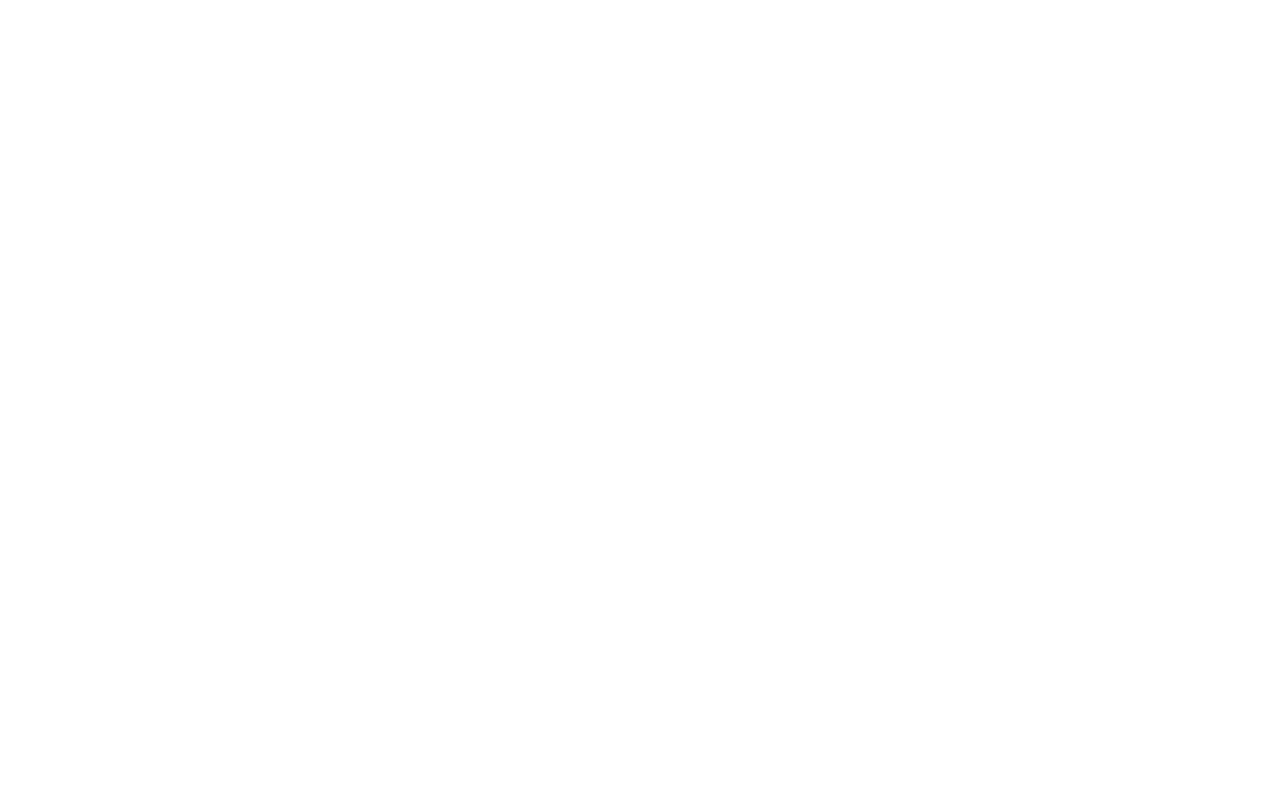
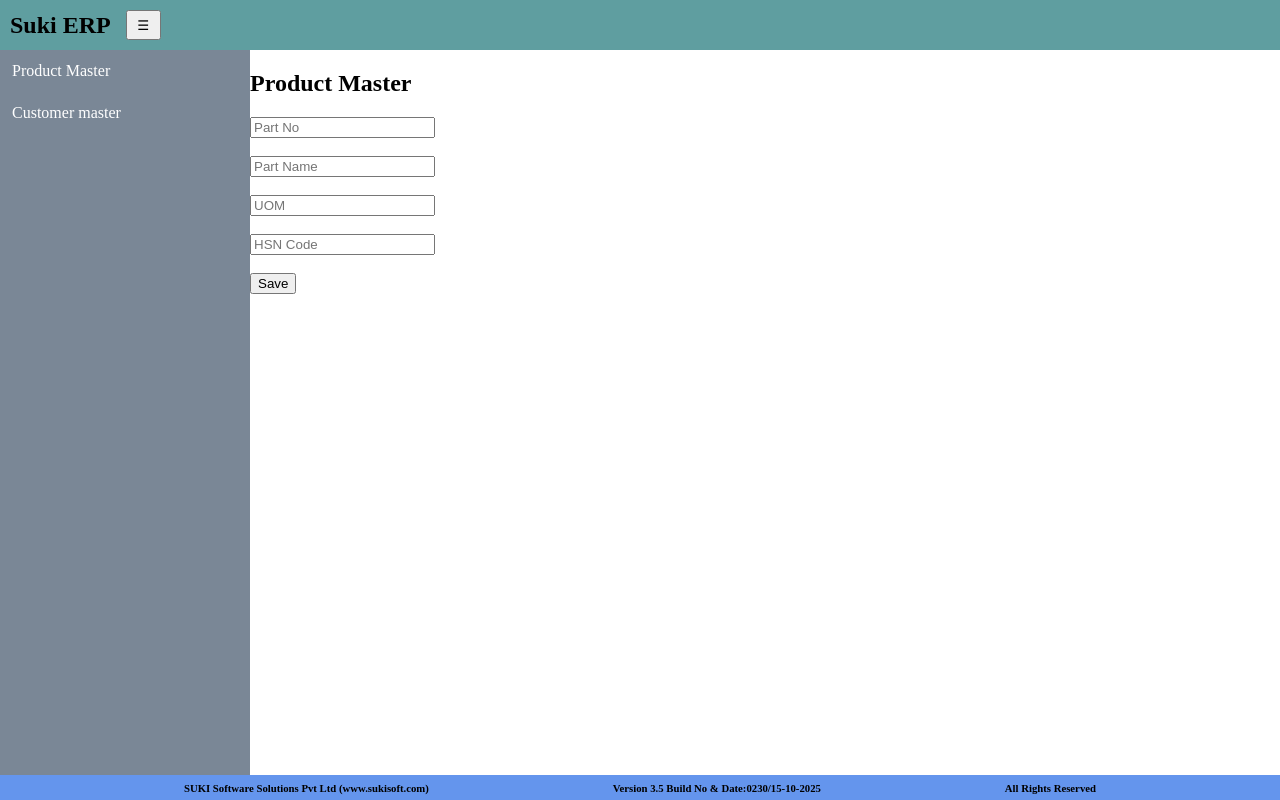
Before and after one commit to gnanasekaranvelusamyp/practice-app-new, an Angular app: page /home/product in a window 1280 px wide. Before the commit this address led to /. Built offline with nearby package versions, Linux system fonts and the light colour scheme.

Commit message:
sidebar and pages correct

```diff
--- a/src/app/app.routes.ts
+++ b/src/app/app.routes.ts
@@ -2,6 +2,7 @@
 import { LoginComponent } from './pages/login/login.component';
 import { LayoutComponent } from './layout/layout.component';
 import { CustomerComponent } from './pages/customer/customer.component';
+import { ProductComponent } from './pages/product/product.component';
 
 export const routes: Routes = [
     { path: '', component: LoginComponent },
@@ -12,6 +13,11 @@
             {
                 path: 'customer',
                 component: CustomerComponent
+            },
+
+            {
+                path:'product',
+                component:ProductComponent
             }
 
         ]
--- a/src/app/layout/layout.component.html
+++ b/src/app/layout/layout.component.html
@@ -1,14 +1,12 @@
-<app-header
-  (toggleSidebar)="toggleSidebar()">
+<app-header (toggleSidebar)="toggleSidebar()">
 </app-header>
 
 <div class="container">
 
-  <app-sidebar
-    *ngIf="isSidebarOpen">
+  <app-sidebar *ngIf="isSidebarOpen" (click)="$event.stopPropagation()">
   </app-sidebar>
 
-  <div class="content">
+  <div class="content" (click)="closeSidebar()">
     <router-outlet></router-outlet>
   </div>
 
--- a/src/app/layout/layout.component.ts
+++ b/src/app/layout/layout.component.ts
@@ -27,4 +27,8 @@
     this.isSidebarOpen = !this.isSidebarOpen;
   }
 
+  closeSidebar() {
+    this.isSidebarOpen = false;
+  }
+
 }
--- a/src/app/layout/sidebar/sidebar.component.css
+++ b/src/app/layout/sidebar/sidebar.component.css
@@ -14,3 +14,23 @@
 .sidebar p:hover{
     background-color: #5f6b78;
 }
+
+.menu-link{
+    text-decoration: none;
+    color: white;
+    padding: 12px;
+    display: block;
+    border-radius: 5px;
+    transition: 0.3s;
+}
+
+/* Hover Effect */
+.menu-link:hover{
+    background-color: lightcoral;
+    padding-left: 20px;
+}
+
+/* Active Click Effect */
+.menu-link:active{
+    transform: scale(0.98);
+}
--- a/src/app/layout/sidebar/sidebar.component.html
+++ b/src/app/layout/sidebar/sidebar.component.html
@@ -1,8 +1,11 @@
 <div class="sidebar">
 
-  <p>Dashboard</p>
-  <p>Product</p>
-  <p>Sales</p>
-  <a routerLink="/home/customer">Customer Details</a>
+  <a class="menu-link" routerLink="/home/product">
+    Product Master
+  </a>
+
+  <a class="menu-link" routerLink="/home/customer">
+    Customer master
+  </a>
 
 </div>
--- /dev/null
+++ b/src/app/pages/product/product.component.html
@@ -0,0 +1,33 @@
+<div class="container">
+
+  <h2>Product Master</h2>
+
+  <input type="text"
+         [(ngModel)]="productData.part_No"
+         placeholder="Part No">
+
+  <br><br>
+
+  <input type="text"
+         [(ngModel)]="productData.part_Name"
+         placeholder="Part Name">
+
+  <br><br>
+
+  <input type="text"
+         [(ngModel)]="productData.uom"
+         placeholder="UOM">
+
+  <br><br>
+
+  <input type="text"
+         [(ngModel)]="productData.hsn_Code"
+         placeholder="HSN Code">
+
+  <br><br>
+
+  <button (click)="saveProduct()">
+    Save
+  </button>
+
+</div>
--- /dev/null
+++ b/src/app/pages/product/product.component.ts
@@ -0,0 +1,55 @@
+import { Component } from '@angular/core';
+import { CommonModule } from '@angular/common';
+import { FormsModule } from '@angular/forms';
+import { HttpClient, HttpClientModule } from '@angular/common/http';
+
+@Component({
+  selector: 'app-product',
+  imports: [CommonModule, FormsModule, HttpClientModule],
+  templateUrl: './product.component.html',
+  styleUrl: './product.component.css'
+})
+export class ProductComponent {
+     productData = {
+    part_No: '',
+    part_Name: '',
+    uom: '',
+    hsn_Code: ''
+  };
+
+  constructor(private http: HttpClient)
+  {
+
+  }
+
+  saveProduct()
+  {
+    const apiUrl =
+      'https://backend-code-maintain.onrender.com/api/Product';
+
+
+
+    this.http.post(apiUrl, this.productData)
+      .subscribe({
+
+        next: (res) =>
+        {
+          alert('Saved Successfully');
+
+          this.productData = {
+            part_No: '',
+            part_Name: '',
+            uom: '',
+            hsn_Code: ''
+          };
+        },
+
+        error: (err) =>
+        {
+          console.log(err);
+          alert('Error');
+        }
+
+      });
+  }
+}
```
Also changed, not shown: src/app/layout/header/header.component.html (line endings or trailing spaces), src/app/pages/product/product.component.css (added), 1 other file (tests, documents, lock files or other folders).
